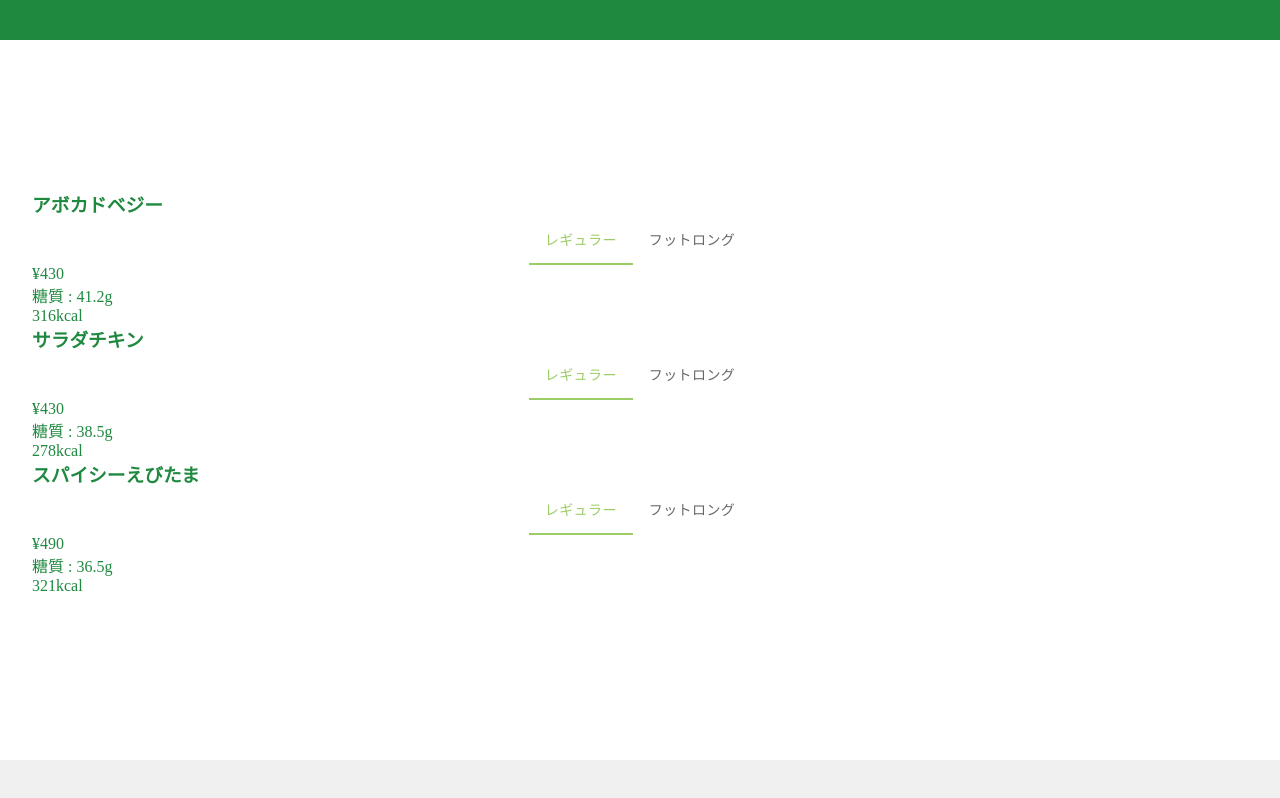
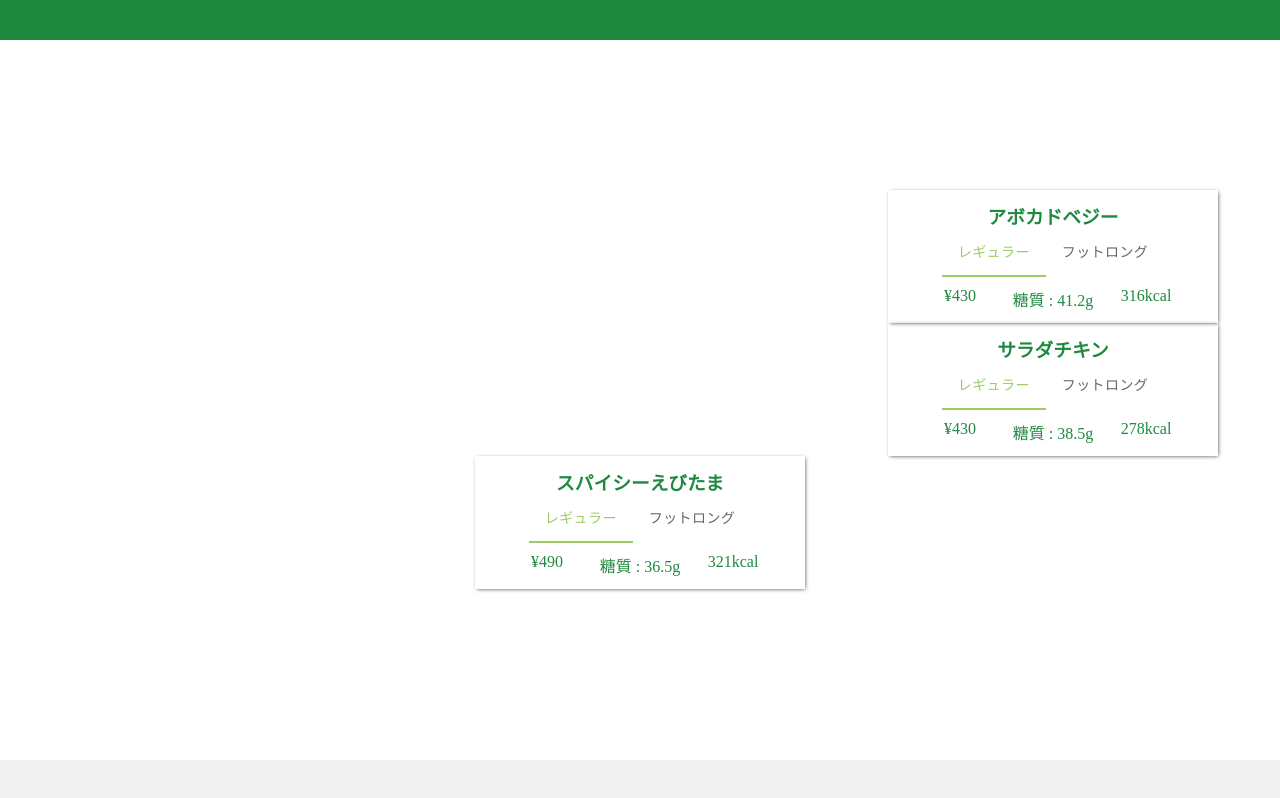
Before and after one commit to kapibara99/subway-combinations, a React (Vite) app in the folder vite-project/: page /result in a window 1280 px wide. Built offline with nearby package versions, Linux system fonts and the light colour scheme.

Commit message:
create card scss

```diff
--- /dev/null
+++ b/vite-project/src/components/resultCard/resultCard.scss
@@ -0,0 +1,48 @@
+@charset "UTF-8";
+
+.c-card{
+  $root : &;
+  width: 100%;
+  max-width: 330px;
+  margin:auto;
+  padding: 12px 24px;
+  box-shadow: 1px 1px 4px -1px #444;
+
+  @include mq(sp){
+    &:not(:last-of-type){
+      margin-bottom: 20px;
+    }
+  }
+  @include mq(){
+    &:not(:last-of-type){
+      margin-right: 30px;
+    }
+  }
+  &.-no-image{}
+
+  // elements
+  &__title{
+    text-align: center;
+  }
+  &__props{
+    display: flex;
+    align-items: flex-start;
+    justify-content: center;
+  }
+  &__prop-item{
+    width: 33%;
+    display: flex;
+    flex-direction: column;
+    justify-content: center;
+    font-size: 14px;
+    text-align: center;
+    padding-top: 10px;
+
+    @include mq(){
+      font-size: 16px;
+    }
+    &.-price{}
+    &.-carbohydrate{}
+    &.-kcal{}
+  }
+}
--- a/vite-project/src/components/resultCard/resultCard.tsx
+++ b/vite-project/src/components/resultCard/resultCard.tsx
@@ -3,7 +3,8 @@ import { useState } from 'react';
 //mui
 import Tabs from '@mui/material/Tabs';
 import Tab from '@mui/material/Tab';
-import Box from '@mui/material/Box';
+
+import "./resultCard.scss"
 
 type Props = {
   name: string,
@@ -20,11 +21,21 @@ export const ResultCard = (props:Props) => {
       setCurrentTab(newValue);
     };
     return (
-      <Tabs value={currentTab} onChange={handleChange} centered>
-        {sizeArray.length > 1 && sizeArray.map((size,index) => (
-          <Tab label={size.name} id={`${buttonIdTemp}${index}`} aria-controls={`${contentIdTemp}${index}`}/>
-        ))}
-      </Tabs>
+      <>
+        {(() => {
+          if(sizeArray.length > 1){
+            return (
+            <Tabs value={currentTab} onChange={handleChange} centered>
+              {sizeArray.map((size,index) => (
+                <Tab label={size.name} id={`${buttonIdTemp}${index}`} aria-controls={`${contentIdTemp}${index}`}/>
+              ))}
+            </Tabs>
+            )
+          }else{
+            return <></>
+          }
+        })()}
+      </>
     )
   }
   const setTabContent = (size:Size,index:number) => {
```
